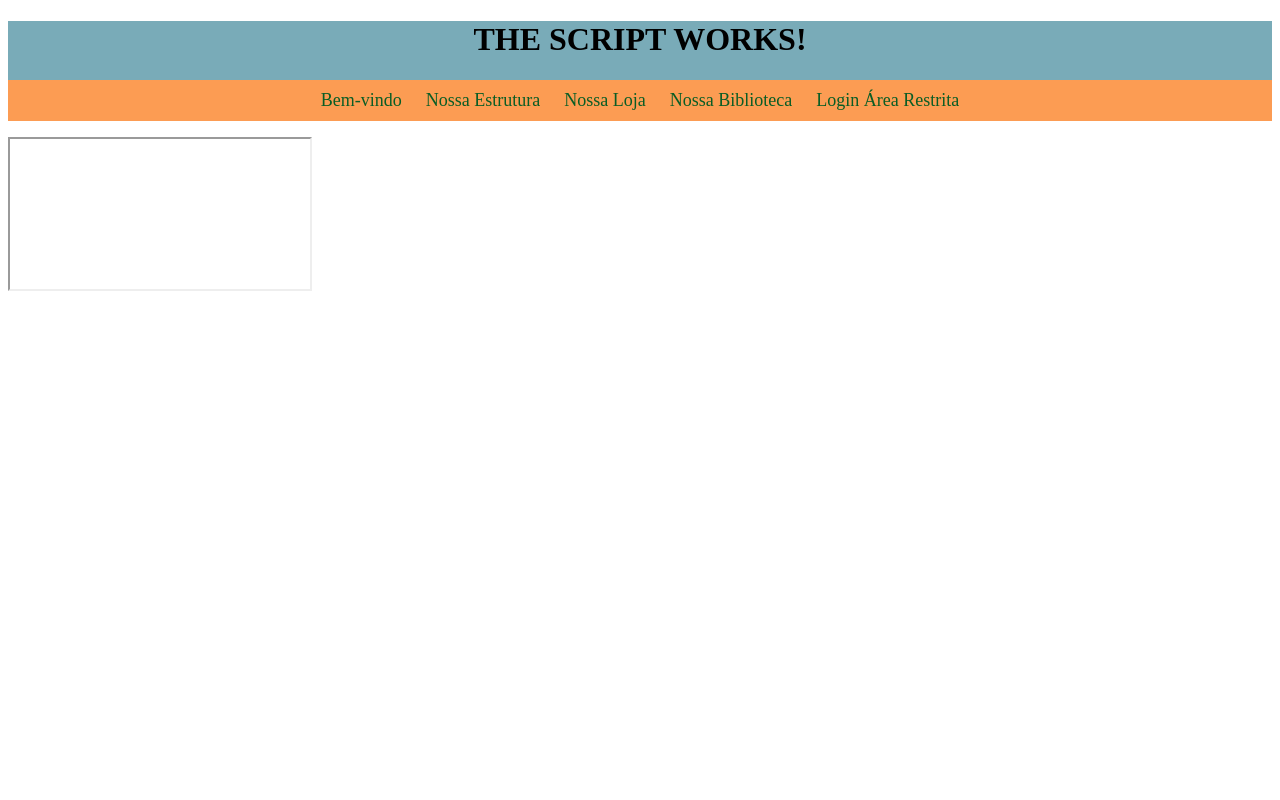
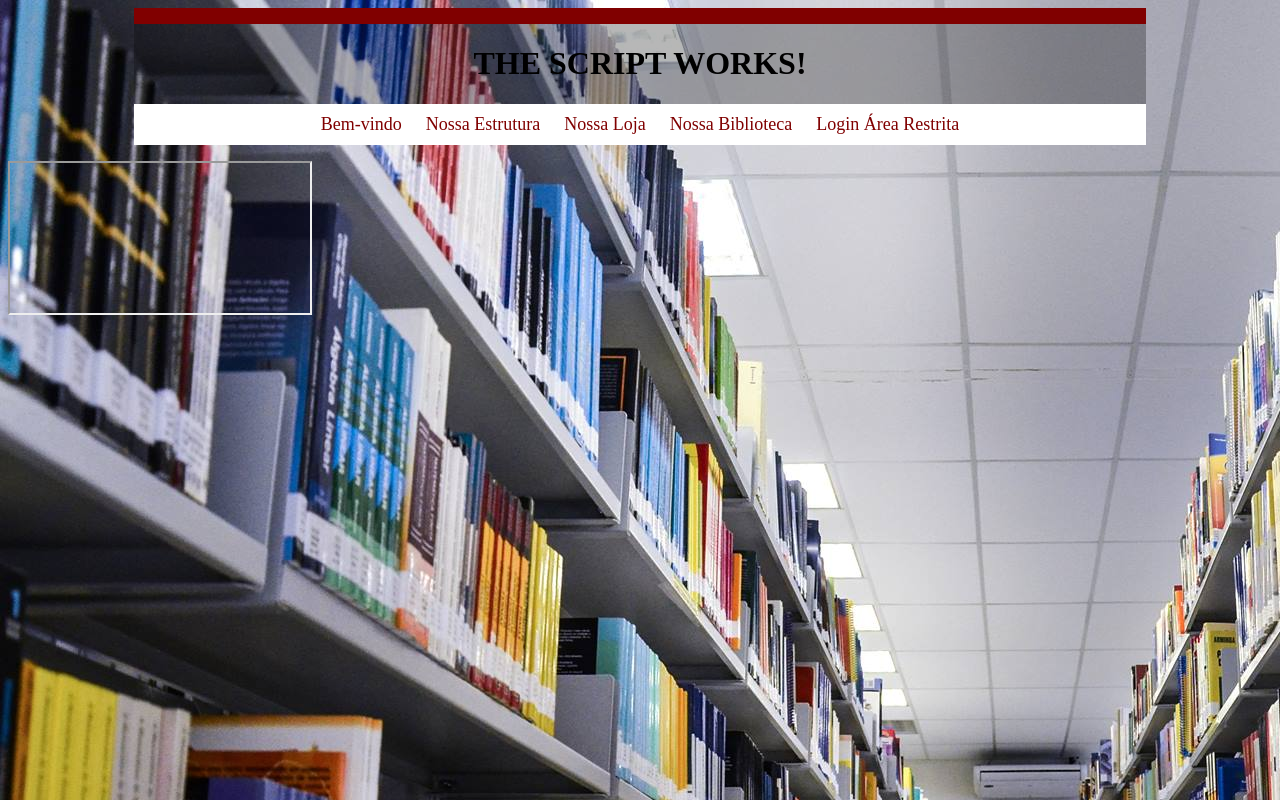
Before and after one commit to HeloisaJ/PWM_Projeto_EducaLivros, a plain HTML site: page index.html in a window 1280 px wide. Drawn offline with Linux system fonts and the light colour scheme.

Commit message:
header ajustado

```diff
--- a/CSS/index.css
+++ b/index.css
@@ -1,16 +1,26 @@
 :root{
-    --cor-Barra-Nav : rgb(252, 156, 83);
+    --cor-Barra-Nav : #ffffff;
     --cor-hover: rgb(59, 217, 209);
-    --cor-letras-Menu: rgb(9, 93, 37);
+    --cor-letras-Menu: #800000;
+    --cor-header: #05050549;
+}
+
+html {
+    background-image: url("../Images/PWM2bg.jpeg");
 }
 
 header{
-    background-color: rgb(121, 171, 184);
+    border-top: 1rem solid var(--cor-letras-Menu);
+    width: 80%;
+    margin: 0 auto;
+    background-color: var(--cor-header);
 }
 
 header h1{
     text-align: center;
 }
+
+/* Barra de Navegação */
 
 .MenuPrincipal ul{
     list-style-type: none;
@@ -46,6 +56,7 @@ header h1{
 
 .MenuPrincipal ul li:hover ul{
     display: block;
+    width: 300px;
 }
 
 .MenuPrincipal ul ul li a{
--- a/index.html
+++ b/index.html
@@ -1,7 +1,7 @@
 <!DOCTYPE html>
 <html>
     <head>
-        <link href="CSS/index.css" rel="stylesheet">
+        <link href="index.css" rel="stylesheet">
         <meta charset="UTF-8">
         <meta name="viewport" content="width=device-width, initial-scale=1.0">
         <script src="Scripts/script.js" defer></script>
```
Also changed, not shown: Images/PWM2bg.jpeg (added).
